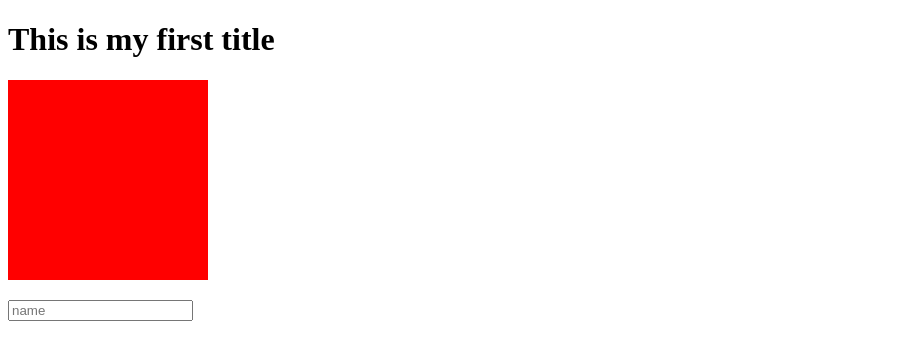
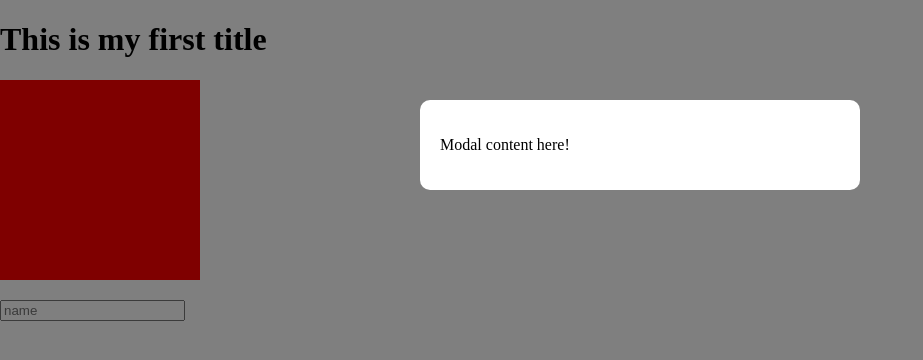
Before and after one commit to polashmahmud/Build-Web-Apps-with-Vue-JS-Firebase, a Vue app in the folder modal-project/: page / in a window 1280 px wide. Shown: the top 360 px of the page, without its empty margins (0-923 px from the left). Built offline with nearby package versions, Linux system fonts and the light colour scheme.

Commit message:
add modal

```diff
--- a/modal-project/src/App.vue
+++ b/modal-project/src/App.vue
@@ -3,11 +3,16 @@
 
   <div @click="handleClick" ref="box" class="box"></div>
   <input type="text" ref="name" placeholder="name" style="margin-top: 20px" />
+
+  <simple-modal />
 </template>
 
 <script>
+import SimpleModal from "./components/Modal.vue";
+
 export default {
   name: "App",
+  components: { SimpleModal },
   data() {
     return {
       title: "This is my first title",
@@ -24,6 +29,10 @@ export default {
 </script>
 
 <style>
+body {
+  margin: 0;
+}
+
 .box {
   width: 200px;
   height: 200px;
--- /dev/null
+++ b/modal-project/src/components/Modal.vue
@@ -0,0 +1,29 @@
+<template>
+  <div class="backdrop">
+    <div class="modal">
+      <p>Modal content here!</p>
+    </div>
+  </div>
+</template>
+
+<script>
+export default {};
+</script>
+
+<style>
+.backdrop {
+  background: rgba(0, 0, 0, 0.5);
+  top: 0;
+  position: fixed;
+  width: 100%;
+  height: 100%;
+}
+
+.modal {
+  width: 400px;
+  margin: 100px auto;
+  padding: 20px;
+  background: white;
+  border-radius: 10px;
+}
+</style>
```
